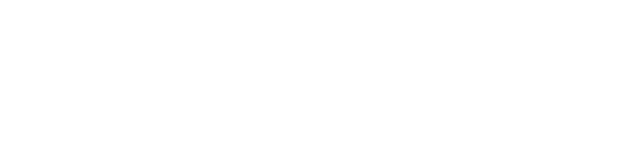
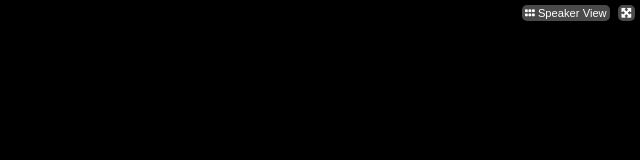
Before and after one commit to LorenzoRossini01/html-css-zoom, a plain HTML site: page index.html in a window 1280 px wide. Shown: the whole page, without its empty margins (640-1280 px from the left). Drawn offline with Linux system fonts and the light colour scheme.

Commit message:
feat: add grid setting

```diff
--- a/css/style.css
+++ b/css/style.css
@@ -4,6 +4,7 @@
   padding: 0;
   box-sizing: border-box;
   font-family: Arial, Helvetica, sans-serif;
+  color: white;
 }
 
 img {
@@ -36,3 +37,29 @@ a {
   background-color: lightgray;
   padding: 2rem;
 }
+
+body {
+  background-color: black;
+}
+
+/* HEADER */
+.grid-view {
+  font-size: 0.7rem;
+  text-align: end;
+  margin-top: 5px;
+}
+
+.lable {
+  display: inline-block;
+  background-color: #4a4a4a;
+  height: 1rem;
+  padding: 0 3px;
+  border-radius: 5px;
+  line-height: 1rem;
+  vertical-align: middle;
+  margin-right: 5px;
+}
+
+#maximize {
+  display: inline-block;
+}
--- a/index.html
+++ b/index.html
@@ -6,13 +6,30 @@
     <title>Document</title>
 
     <!-- link font awersome -->
+    <link
+      rel="stylesheet"
+      href="https://cdnjs.cloudflare.com/ajax/libs/font-awesome/6.5.0/css/all.min.css"
+      integrity="sha512-Avb2QiuDEEvB4bZJYdft2mNjVShBftLdPG8FJ0V7irTLQ8Uo0qcPxh4Plq7G5tGm0rU+1SPhVotteLpBERwTkw=="
+      crossorigin="anonymous"
+      referrerpolicy="no-referrer"
+    />
 
     <!-- link css -->
     <link rel="stylesheet" href="./css/style.css" />
   </head>
   <body>
     <!-- intestazione -->
-    <header></header>
+    <header>
+      <div class="grid-settings grid-view">
+        <div class="lable">
+          <span><i class="fa-solid fa-grip"></i></span>
+          <span>Speaker View</span>
+        </div>
+        <div id="maximize" class="lable">
+          <i class="fa-solid fa-maximize"></i>
+        </div>
+      </div>
+    </header>
 
     <!-- main cams -->
     <main>
@@ -26,7 +43,10 @@
     </main>
     <!-- command bar -->
     <nav>
-      <div class="nav-left"></div>
+      <div class="nav-left">
+        <!-- <i class="fa-solid fa-microphone"></i>
+        <i class="fa-solid fa-microphone-slash"></i> -->
+      </div>
       <div class="nav-center"></div>
       <div class="nav-right"></div>
     </nav>
```
